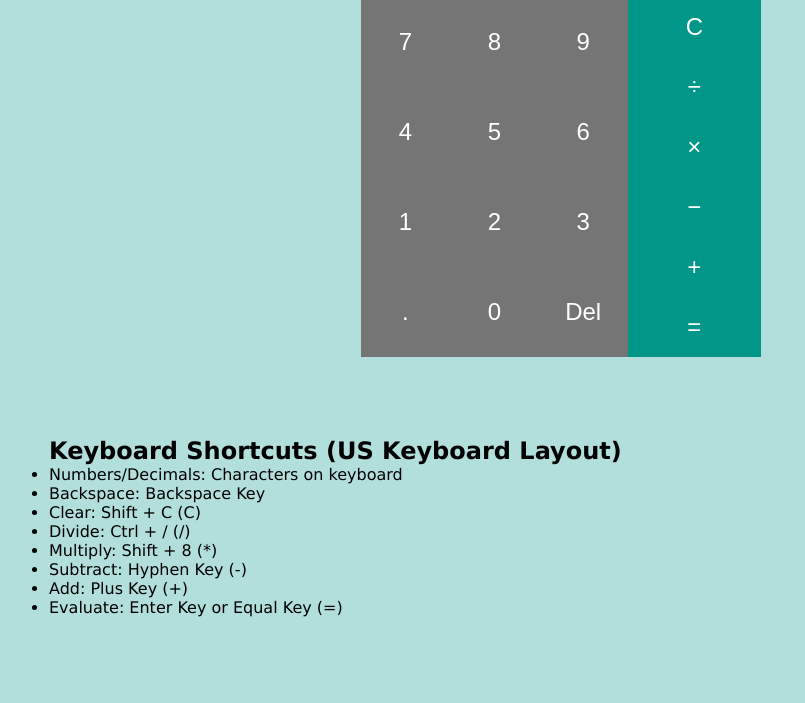
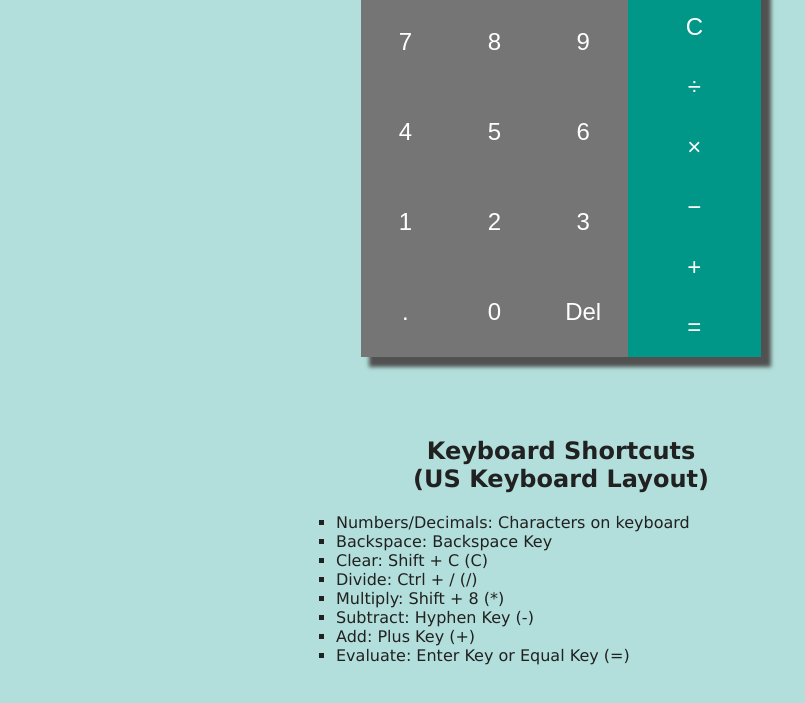
Before and after one commit to Eduardo06sp/calculator, a plain HTML site: page index.html in a window 1280 px wide. Shown: the part 173-876 px from the top of the page, without its empty margins (79-884 px from the left). Drawn offline with Linux system fonts and the light colour scheme.

Commit message:
Adjust keyboard shortcuts layout and add shadow to calculator

```diff
--- a/index.html
+++ b/index.html
@@ -36,7 +36,7 @@
 	</section>
       </div>
       <section class="keyboard-shortcuts">
-	<h2>Keyboard Shortcuts (US Keyboard Layout)</h2>
+	<h2>Keyboard Shortcuts<br>(US Keyboard Layout)</h2>
 	<ul>
 	  <li>Numbers/Decimals: Characters on keyboard</li>
 	  <li>Backspace: Backspace Key</li>
--- a/styles/style.css
+++ b/styles/style.css
@@ -13,6 +13,7 @@ body {
 }
 
 .calculator-container {
+  box-shadow: 9px 9px 4px 1px #515151;
   display: grid;
   grid-template-rows: 1fr 4fr;
   height: 450px;
@@ -71,6 +72,16 @@ body {
 }
 
 .keyboard-shortcuts {
+  color: #212121;
   margin: 0 auto;
-  width: 80%;
+  width: 450px;
 }
+
+.keyboard-shortcuts h2 {
+  margin-bottom: 20px;
+  text-align: center;
+}
+
+.keyboard-shortcuts li {
+  list-style-type: square;
+}
```
